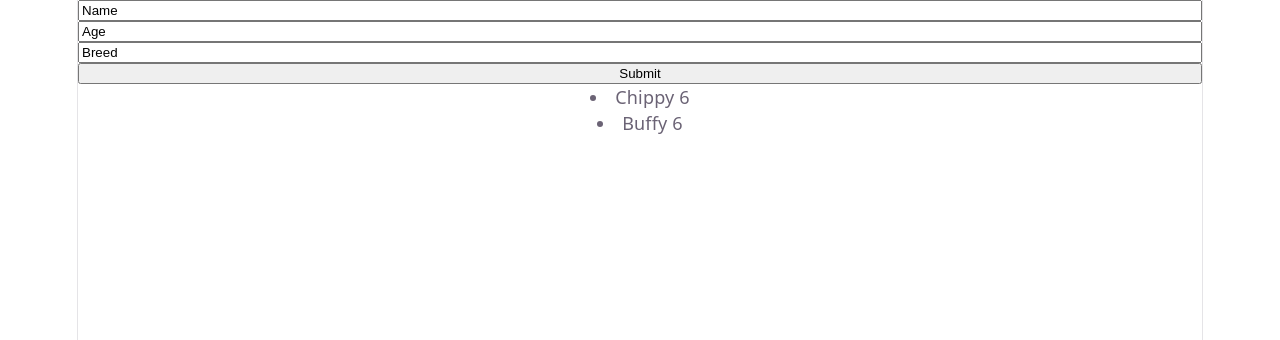
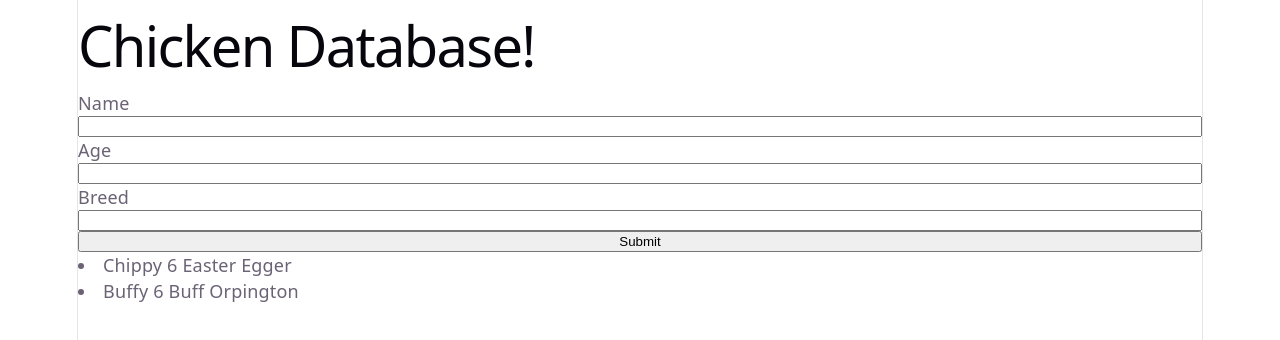
Before and after one commit to PearlYeh-Lee/project2, a React (Vite) app in the folder client/: page / in a window 1280 px wide. Shown: the top 340 px of the page. Built offline with nearby package versions, Linux system fonts and the light colour scheme.

Commit message:
actually finished front end

```diff
--- a/client/src/App.jsx
+++ b/client/src/App.jsx
@@ -14,39 +14,32 @@ function Submit({newName, newAge, newBreed, name, age, breed, clickInputHandler}
   }
   return (
     <>
-    <input onChange={newNameSetter}type="text" defaultValue={name}/>
-    <input onChange={newAgeSetter} type="text" defaultValue={age}/>
-    <input onChange={newBreedSetter} type="text" defaultValue={breed}/>
+    <h1>Chicken Database!</h1>
+    <div>Name</div>
+    <input onChange={newNameSetter}type="text" />
+    <div>Age</div>
+    <input onChange={newAgeSetter} type="text" />
+    <div>Breed</div>
+    <input onChange={newBreedSetter} type="text" />
     <button onClick={clickInputHandler}> Submit </button>
     </>
     )
   }
-// function Display(chickenListProp){
-//   return(
-//     <>
-//     <div> {chickenListProp.map
-//     (chicken =>
-//     <li key={chicken}> {chicken} </li>
-//     )
-//       } </div>
-//     </>
-//   )
-// }
+
 function App() {
-  // Mapping:https://www.w3schools.com/react/react_es6_array_map.asp
   const [inputName, setInputName]=useState("Name")
   const [inputAge, setInputAge]=useState("Age")
   const [inputBreed, setInputBreed]=useState("Breed")
-  const [chickenList, setChickenList]=useState([{id: 0, name: 'Chippy', age: 6},{id:1, name: 'Buffy', age: 6}])
+  const [chickenList, setChickenList]=useState([{id: 0, name: 'Chippy', age: 6, breed: 'Easter Egger'},{id:1, name: 'Buffy', age: 6, breed: 'Buff Orpington'}])
 
   function onClickSubmit(){
     console.log(inputName, inputAge, inputBreed)
-    newChickenAdder(inputName, inputAge)
+    newChickenAdder(inputName, inputAge, inputBreed)
 
   }
-  function newChickenAdder(inputName, inputAge){
+  function newChickenAdder(inputName, inputAge, inputBreed){
     const currentChickenList = [...chickenList]
-    currentChickenList.push({id: currentChickenList.length, name: inputName, age: inputAge})
+    currentChickenList.push({id: currentChickenList.length, name: inputName, age: inputAge, breed: inputBreed})
     setChickenList(currentChickenList)
   }
   function newNameListener (value){
@@ -63,7 +56,7 @@ function App() {
     <Submit newName={newNameListener} newAge={newAgeListener} newBreed={newBreedListener} name={inputName} age={inputAge} breed={inputBreed} clickInputHandler={()=> onClickSubmit()}/>
     {/* <Display chickenListProp={chickenList}></Display> */}
     <div> {chickenList.map (chicken =>
-    <li key={chicken.id}> {chicken.name} {chicken.age} </li>
+    <li key={chicken.id}> {chicken.name} {chicken.age} {chicken.breed} </li>
     )
       } </div>
     </>
--- a/client/src/index.css
+++ b/client/src/index.css
@@ -58,7 +58,7 @@ body {
   width: 1126px;
   max-width: 100%;
   margin: 0 auto;
-  text-align: center;
+  text-align: left;
   border-inline: 1px solid var(--border);
   min-height: 100svh;
   display: flex;
```
